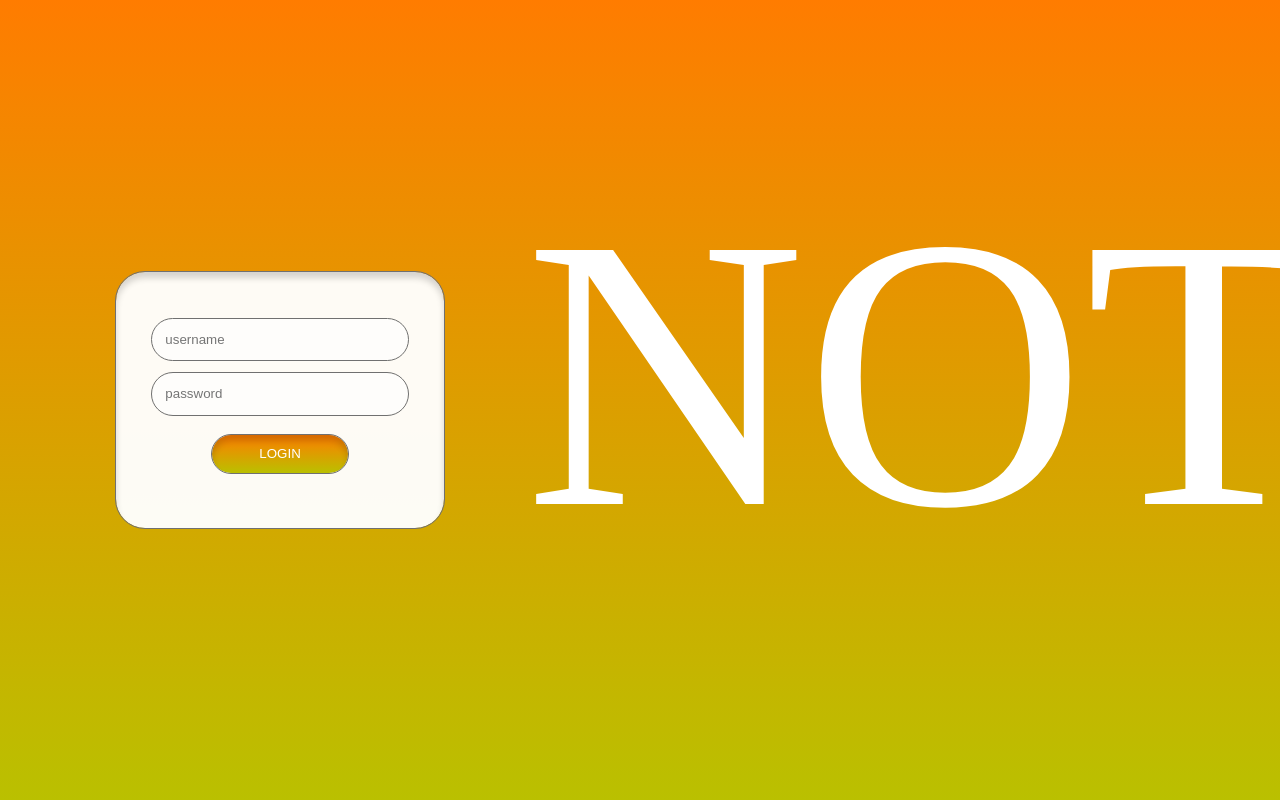
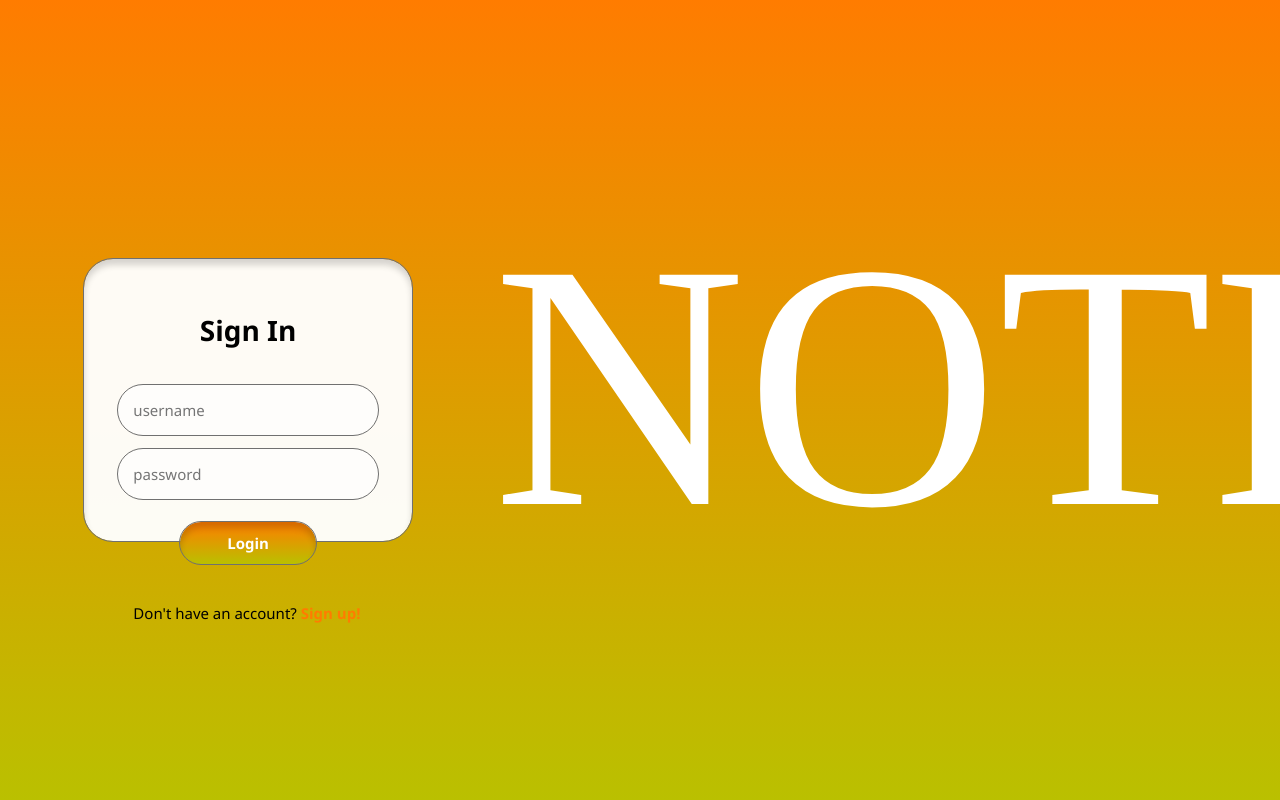
Before and after one commit to jakubszpilowski/WdPAI, a PHP site: page /public/views/login.html in a window 1280 px wide; the page is wider, and only the part inside the window is pictured. Run offline with PHP 8.4, Linux system fonts and the light colour scheme.

Commit message:
Login page

```diff
--- a/public/css/style.css
+++ b/public/css/style.css
@@ -14,7 +14,7 @@ body {
 }
 
 .logo {
-    width: 50%;
+    width: 55%;
     text-align: center;
 }
 
@@ -25,21 +25,43 @@ body {
 form {
     display: flex;
     flex-direction: column;
-    justify-content: center;
+    justify-content: top;
     align-items: center;
 
     width: 80%;
-    height: 20vw;
+    height: 22vw;
     background: #FFFFFFF5 0% 0% no-repeat padding-box;
     box-shadow: inset 0px 6px 6px #00000029;
     border: 1px solid #707070;
     border-radius: 30px;
 }
 
+.sign {
+    font: normal normal bold 28px/40px Segoe UI;
+    margin-top: 0.8em;
+}
+
+.reflink {
+    width: 70%;
+    margin-top: 0.5em;
+    text-align: left;
+    font: normal normal normal 15px/20px Segoe UI;
+}
+
+.reflink > p {
+    display: inline-block;
+}
+
+.reflink > a {
+    font: normal normal bold 15px/20px Segoe UI;
+    color: #FF7C00;
+}
+
 button {
     width: 42%;
     border: none;
     color: white;
+    font: normal normal bold 15px/20px Segoe UI;
     margin: 1em;
     line-height: 2.7em;
     background: transparent linear-gradient(180deg, #FF7C00 0%, #BAC000 100%) 0% 0% no-repeat padding-box;
@@ -50,6 +72,7 @@ button {
 
 input {
     background: #FFFFFFAB 0% 0% no-repeat padding-box;
+    font: normal normal normal 15px/20px Segoe UI;
     border: 1px solid #707070;
     border-radius: 41px;
     padding: 1em;
--- a/public/views/login.html
+++ b/public/views/login.html
@@ -1,15 +1,22 @@
 <!DOCTYPE html>
 <head>
     <link rel="stylesheet" type="text/css" href="../css/style.css">
-    <title>LOGIN PAGE</title>
+    <title>Login page</title>
 </head>
 <body>
     <div class="container">
         <div class="login-container">
             <form>
+                <div class="sign">
+                    <p>Sign In</p>
+                </div>
                 <input name="username" type="text" placeholder="username">
                 <input name="password" type="password" placeholder="password">
-                <button>LOGIN</button>
+                <button>Login</button>
+                <div class="reflink">
+                    <p>Don't have an account?</p>
+                    <a>Sign up!</a>
+                </div>
             </form>
         </div>
         <div class="logo">
```
Also changed, not shown: public/img/logo.svg.
